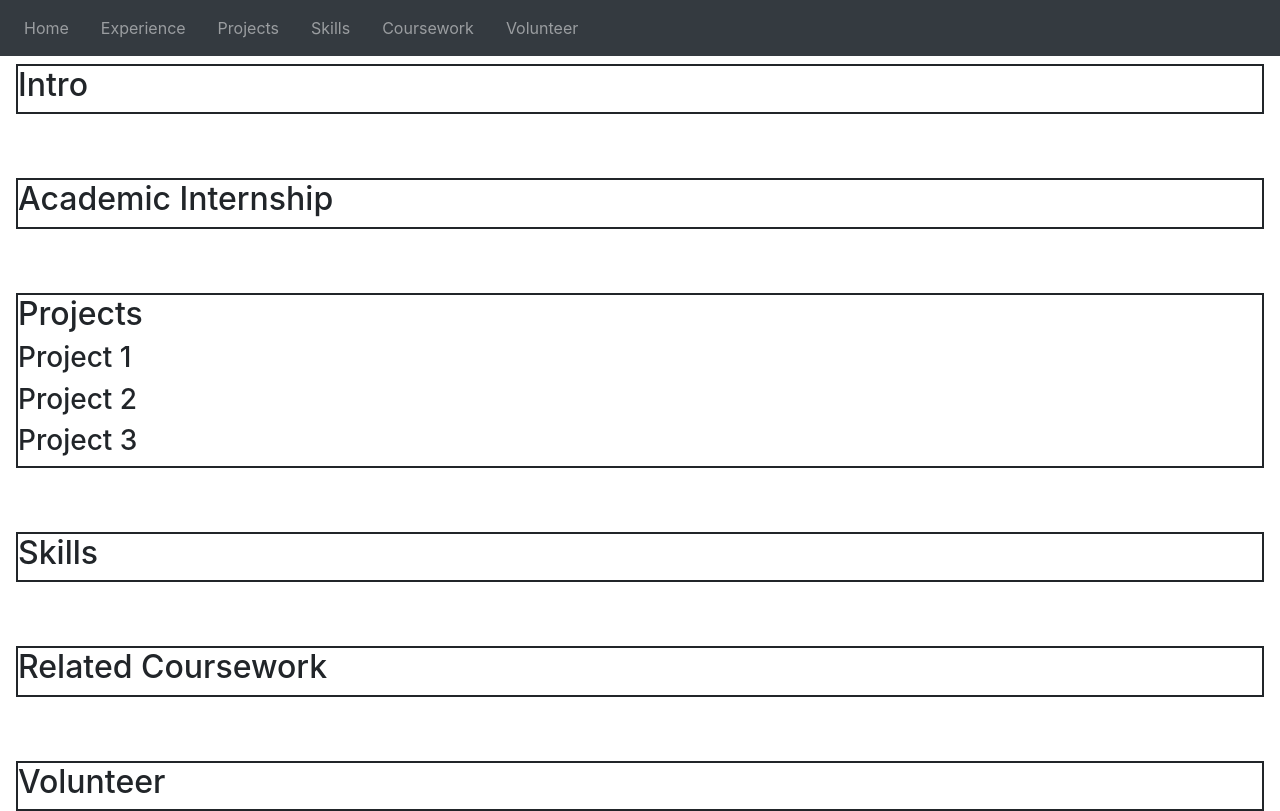
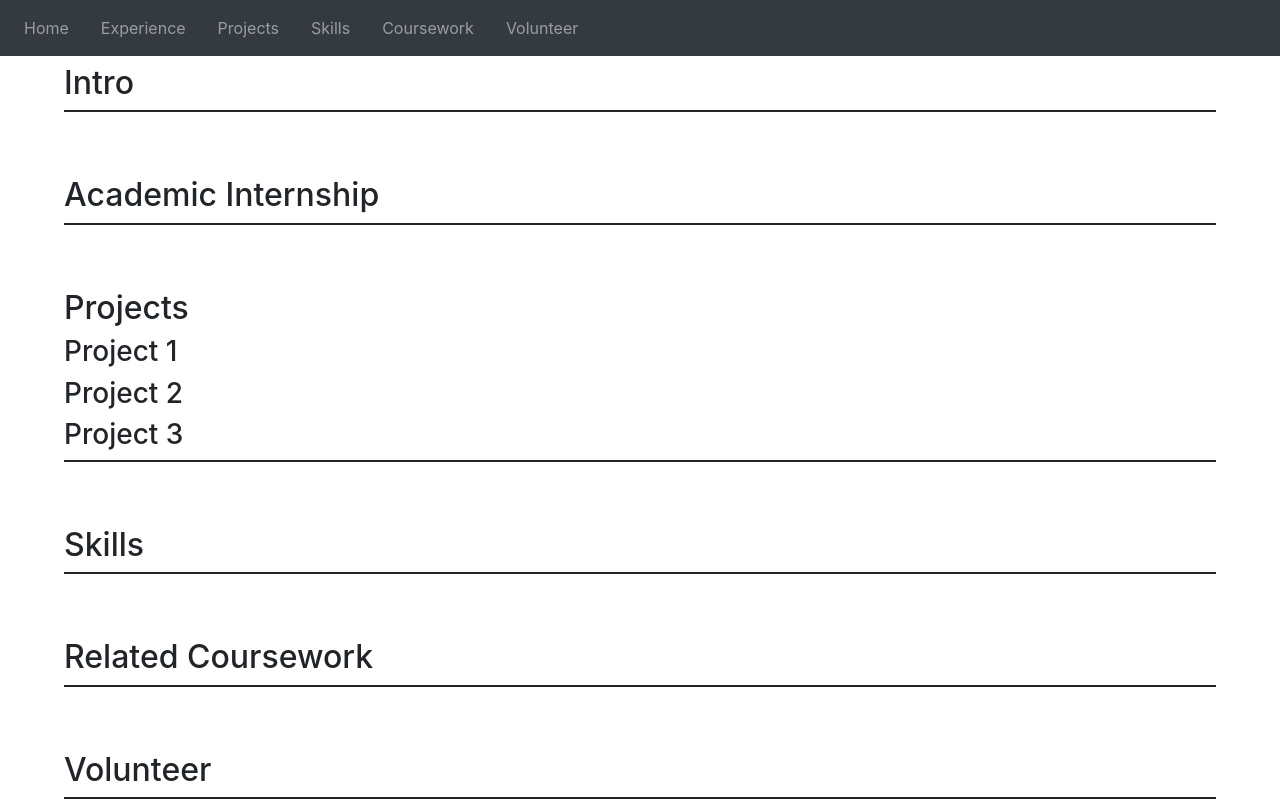
Before and after one commit to jesus-r-mendoza/Portfolio, a React (Create React App) app: page / in a window 1280 px wide. Built offline with nearby package versions, Linux system fonts and the light colour scheme.

Commit message:
fixed: navbar no longer hides section title when jumping to section

```diff
--- a/src/App.js
+++ b/src/App.js
@@ -12,6 +12,7 @@ function App() {
   return (
     <div className="App">
       <Header />
+      <div className="content">
         <HomeSection />
         <ExperienceSection />
         <ProjectSection />
@@ -19,6 +20,7 @@ function App() {
         <CourseworkSection />
         <VoluntterSection />
       </div>
+    </div>
   )
 }
 
--- a/src/index.css
+++ b/src/index.css
@@ -13,6 +13,10 @@ code {
 }
 
 .section {
-  margin: 4em 1em 0 1em;
-  border: 2px solid;
+  padding-top: 4em;
+  border-bottom: 2px solid;
 }
+
+.content {
+  margin: 0 4em
+}
```
Lines whose indentation alone changed are shown as unchanged.
